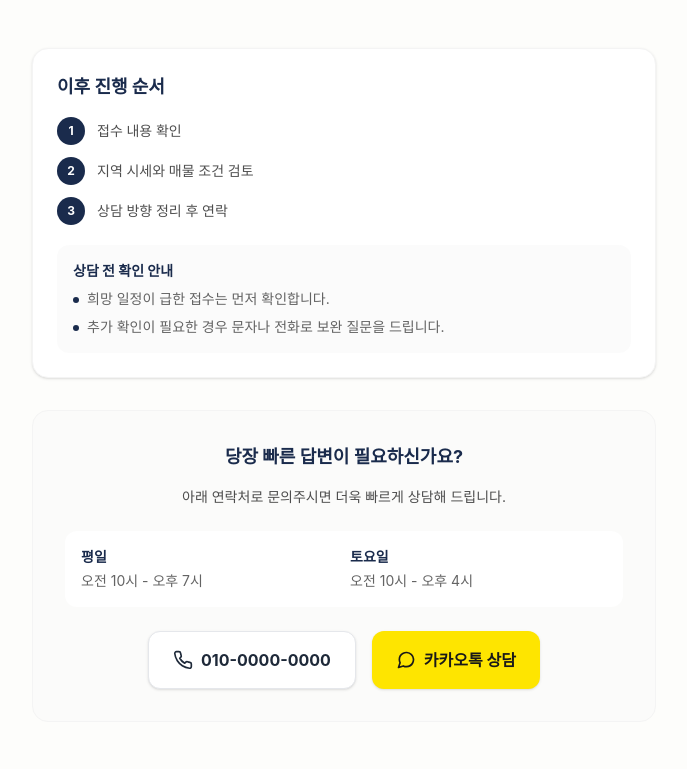
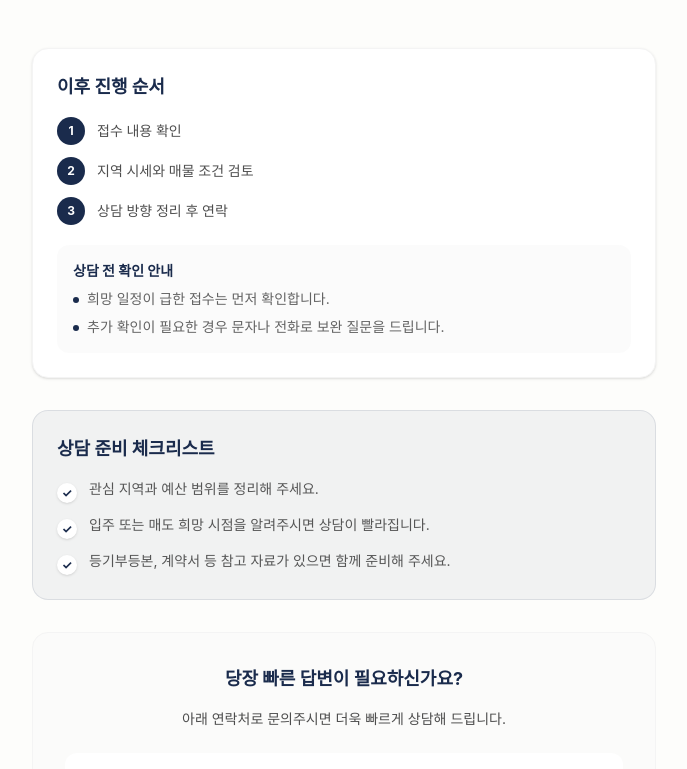
Before and after one commit to jongwoo01/realestate-test1, a Next.js app: page /completion in a window 1280 px wide. Shown: the part 388-1157 px from the top of the page, without its empty margins (296-983 px from the left). Built offline with nearby package versions, Linux system fonts and the light colour scheme; a web font is replaced by a local one.

Commit message:
feat: add consultation prep checklist
Shows the documents and timing details clients should prepare after submitting a consultation request, reducing follow-up questions before the agent calls.

```diff
--- a/app/completion/page.tsx
+++ b/app/completion/page.tsx
@@ -9,6 +9,12 @@ const nextSteps = [
 const responseNotes = [
   "희망 일정이 급한 접수는 먼저 확인합니다.",
   "추가 확인이 필요한 경우 문자나 전화로 보완 질문을 드립니다.",
+];
+
+const preparationItems = [
+  "관심 지역과 예산 범위를 정리해 주세요.",
+  "입주 또는 매도 희망 시점을 알려주시면 상담이 빨라집니다.",
+  "등기부등본, 계약서 등 참고 자료가 있으면 함께 준비해 주세요.",
 ];
 
 const contactWindows = [
@@ -56,6 +62,20 @@ export default function CompletionPage() {
         </div>
       </div>
 
+      <div className="mb-8 w-full rounded-2xl border border-primary/10 bg-primary/5 p-6 text-left">
+        <h2 className="mb-4 text-lg font-bold text-primary">상담 준비 체크리스트</h2>
+        <ul className="space-y-3 text-sm text-foreground/75">
+          {preparationItems.map((item) => (
+            <li key={item} className="flex gap-3">
+              <span className="mt-1 flex h-5 w-5 shrink-0 items-center justify-center rounded-full bg-white text-xs font-bold text-primary shadow-sm" aria-hidden="true">
+                ✓
+              </span>
+              <span>{item}</span>
+            </li>
+          ))}
+        </ul>
+      </div>
+
       <div className="bg-muted/30 w-full p-8 rounded-2xl border border-muted mb-12">
         <h3 className="font-bold text-primary mb-4 text-lg">당장 빠른 답변이 필요하신가요?</h3>
         <p className="text-foreground/80 text-sm mb-6">아래 연락처로 문의주시면 더욱 빠르게 상담해 드립니다.</p>
```
